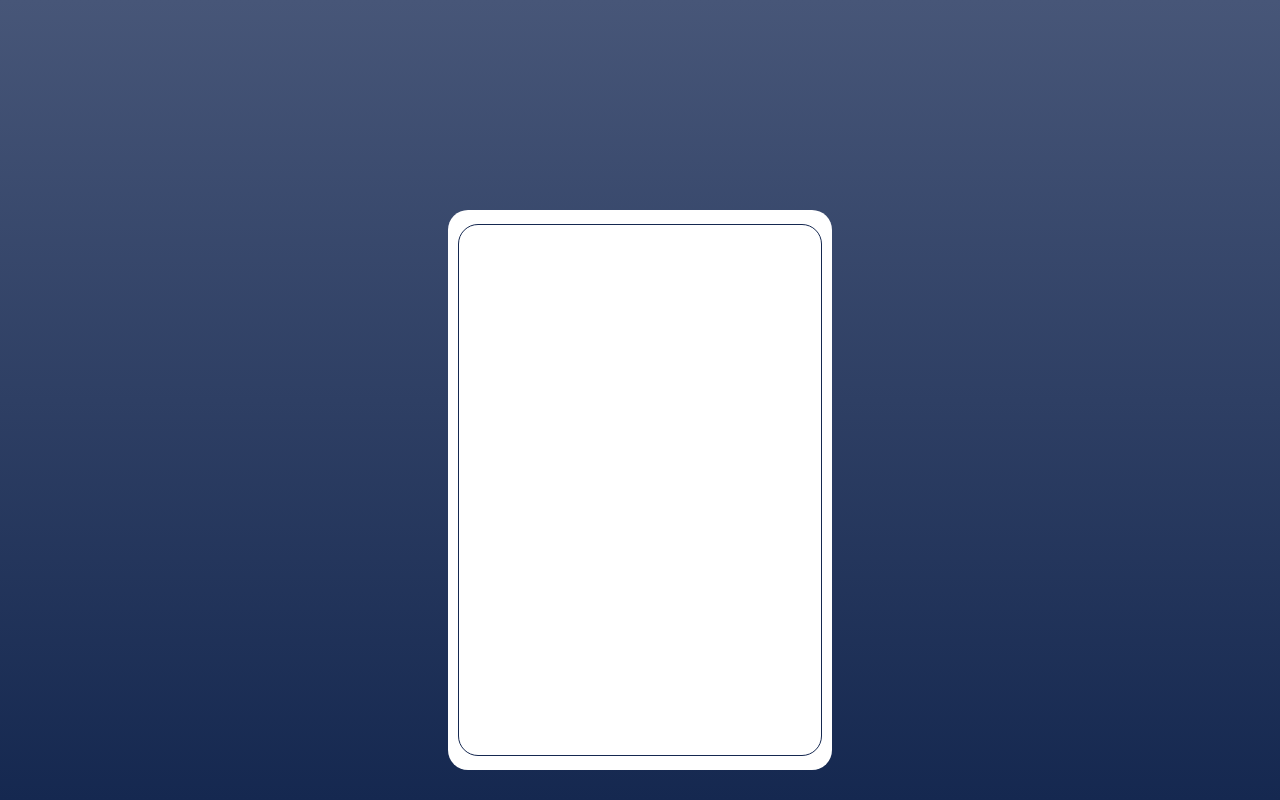
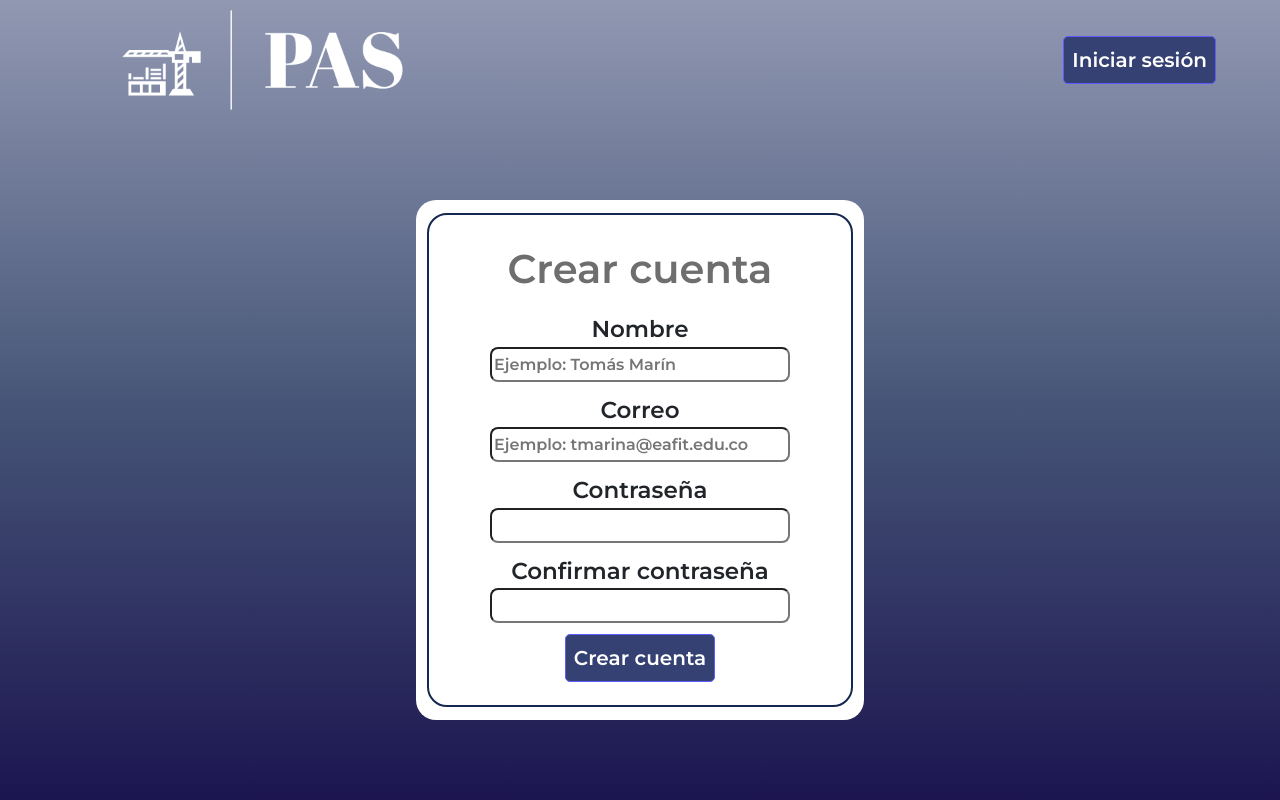
Before and after one commit to tmarina1/ReponP2, a Django app: page / in a window 1280 px wide. Run offline with Django 4.2, Linux system fonts and the light colour scheme.

Commit message:
Desarrollo front vista registro

```diff
--- a/repon/autenticacion/static/css/styleRegistro.css
+++ b/repon/autenticacion/static/css/styleRegistro.css
@@ -1,27 +1,113 @@
+@import url('https://fonts.googleapis.com/css2?family=Archivo&family=Montserrat:wght@600&display=swap');
+*{
+    font-family: 'Montserrat', sans-serif;
+}
 html,body{
     width: 100%;
     height: 100%;
 }
 body{
     display: flex;
+    flex-direction: column;
     justify-content: center;
     align-items: center;
-    background: linear-gradient(to top,#152850,#475678);
+    background: linear-gradient(to top,#1C1550,#475678,#9198B2);
+}
+form{
+    height: 80%;
 }
 .fondoBlanco{
     display: flex;
     justify-content: center;
     align-items: center;
-    width: 30%;
-    height: 70%;
+    width: 35%;
+    height: 65%;
     background-color: #ffffff;
     border-radius: 20px;
     margin: auto;
-    margin-bottom: 30px;
+    margin-bottom: 80px;
 }
 .contenido{
     width: 95%;
     height: 95%;
-    border: 1px solid #152850;
+    border: 2px solid #152850;
     border-radius: 20px;
 }
+.flexDivColumn{
+    width: 100%;
+    height: 100%;
+    display: flex;
+    flex-direction: column;
+    justify-content: space-evenly;
+    align-items: center;
+}
+.containerInput{
+    display: flex;
+    flex-direction: column;
+    justify-content: space-evenly;
+    align-items: center;
+}
+.containerInput>input{
+    border-radius: 8px;
+}
+/*-------------------------------------------------------------------------------------*/
+#tituloRegistro{
+    text-align: center;
+    color: #6E6E6E;
+    margin-top: 30px;
+}
+#btnCrearCuenta{
+    font-size: 20px;
+    padding: 8px;
+    border: 1px solid #5E5BFF;
+    border-radius: 5px;
+    background-color: #344172;
+    color: #ffffff;
+}
+/*-------------------------------------------------------------------------------------*/
+.navRegistro{
+    display: flex;
+    height: 15%;
+    width: 90%;
+    justify-content: space-between;
+    align-items: center;
+}
+.navRegistro>img{
+   max-width: 400px;
+}
+.navRegistro>a{
+    font-size: 20px;
+    padding: 8px;
+    border: 1px solid #5E5BFF;
+    border-radius: 5px;
+    background-color: #344172;
+    color: #ffffff;
+    text-decoration: none;
+}
+@media (max-width: 600px) {
+    .fondoBlanco{
+        width: 80%;
+        height: 50%;
+        margin-bottom: 200px;
+    }
+    #btnCrearCuenta{
+        font-size: 16px;
+        padding: 6px;
+    }
+    .navRegistro>img{
+        max-width: 200px;
+    }
+    .navRegistro>a{
+        font-size: 16px;
+        padding: 6px;
+    }
+  }
+@media (min-width: 1000px) {
+    .containerInput>label{
+        font-size: 23px;
+    }
+    .containerInput>input{
+        width: 300px;
+        height: 35px;
+    }
+}
--- a/repon/autenticacion/templates/autenticacion/registro.html
+++ b/repon/autenticacion/templates/autenticacion/registro.html
@@ -10,9 +10,34 @@
     <title>Crear cuenta</title>
 </head>
 <body>
+    <section class="navRegistro">
+        <img src="{% static 'img/PAS-logos_white.png' %}" alt="Logo blanco PAS">
+        <a href="#">Iniciar sesión</a>
+    </section>
     <div class="fondoBlanco">
         <section class="contenido">
-
+            <h1 id="tituloRegistro">Crear cuenta</h1>
+                <form method="post">
+                    <div class="flexDivColumn">
+                        <div class="containerInput">
+                            <label>Nombre</label>
+                            <input type="text" placeholder="Ejemplo: Tomás Marín" required>
+                        </div>
+                        <div class="containerInput">
+                            <label>Correo</label>
+                            <input type="text" placeholder="Ejemplo: tmarina@eafit.edu.co" required>
+                        </div>
+                        <div class="containerInput">
+                            <label>Contraseña</label>
+                            <input type="password"  required>
+                        </div>
+                        <div class="containerInput">
+                            <label>Confirmar contraseña</label>
+                            <input type="password"  required>
+                        </div>
+                        <button type="submit" id="btnCrearCuenta">Crear cuenta</button>
+                    </div>
+                </form>
         </section>
     </div>
 </body>
```
Also changed, not shown: repon/autenticacion/static/img/PAS-logos_white.png (added).
